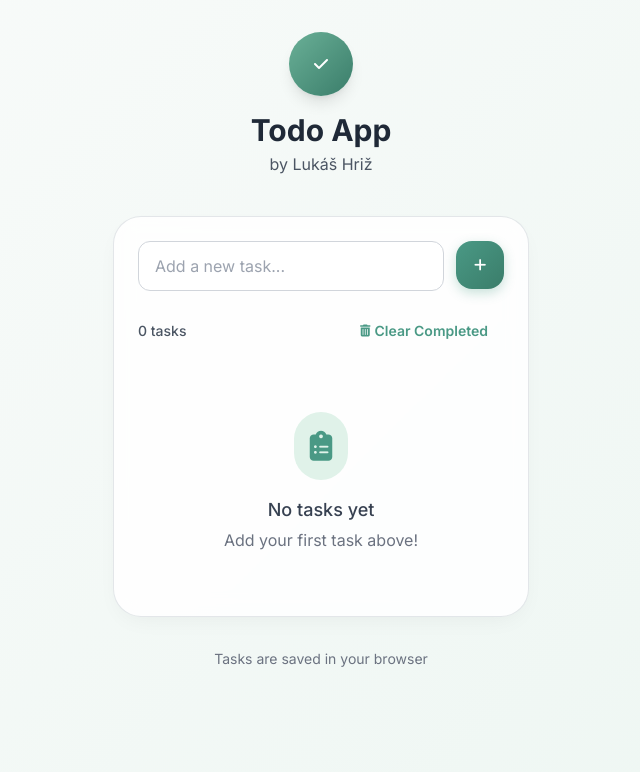
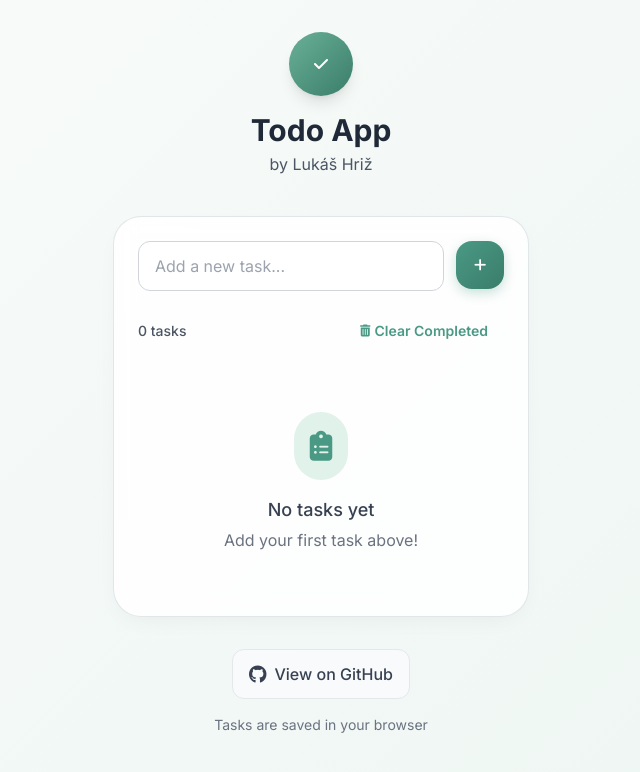
Before and after one commit to lukashriz/todo-app, a plain HTML site: page index.html in a window 1280 px wide. Shown: the whole page, without its empty margins (319-959 px from the left). Drawn offline with nearby package versions, Linux system fonts and the light colour scheme.

Commit message:
Update index.html

```diff
--- a/index.html
+++ b/index.html
@@ -167,9 +167,18 @@
       </div>
     </main>
 
-    <footer class="mt-8 text-center text-gray-500 text-sm">
-      <p>Tasks are saved in your browser</p>
-    </footer>
+    <footer class="mt-8 text-center">
+  <a
+    href="https://github.com/lukashriz/todo-app"
+    target="_blank"
+    rel="noopener noreferrer"
+    class="inline-flex items-center gap-2 px-4 py-2.5 bg-gray-50 hover:bg-gray-100 text-gray-700 font-medium rounded-xl border border-gray-200 transition-all hover:shadow-sm"
+  >
+    <i class="fab fa-github text-lg"></i>
+    View on GitHub
+  </a>
+  <p class="mt-4 text-gray-500 text-sm">Tasks are saved in your browser</p>
+  </footer>
   </div>
 
   <script>
```
